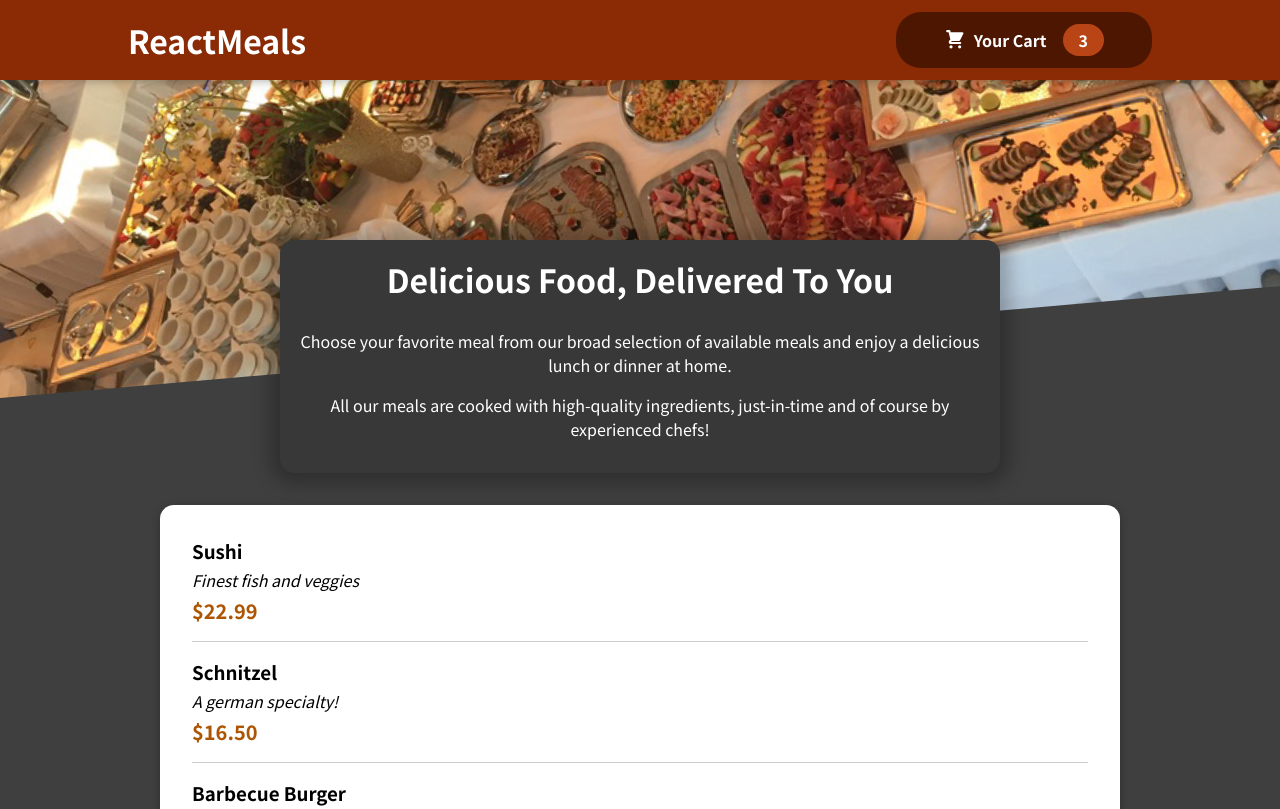
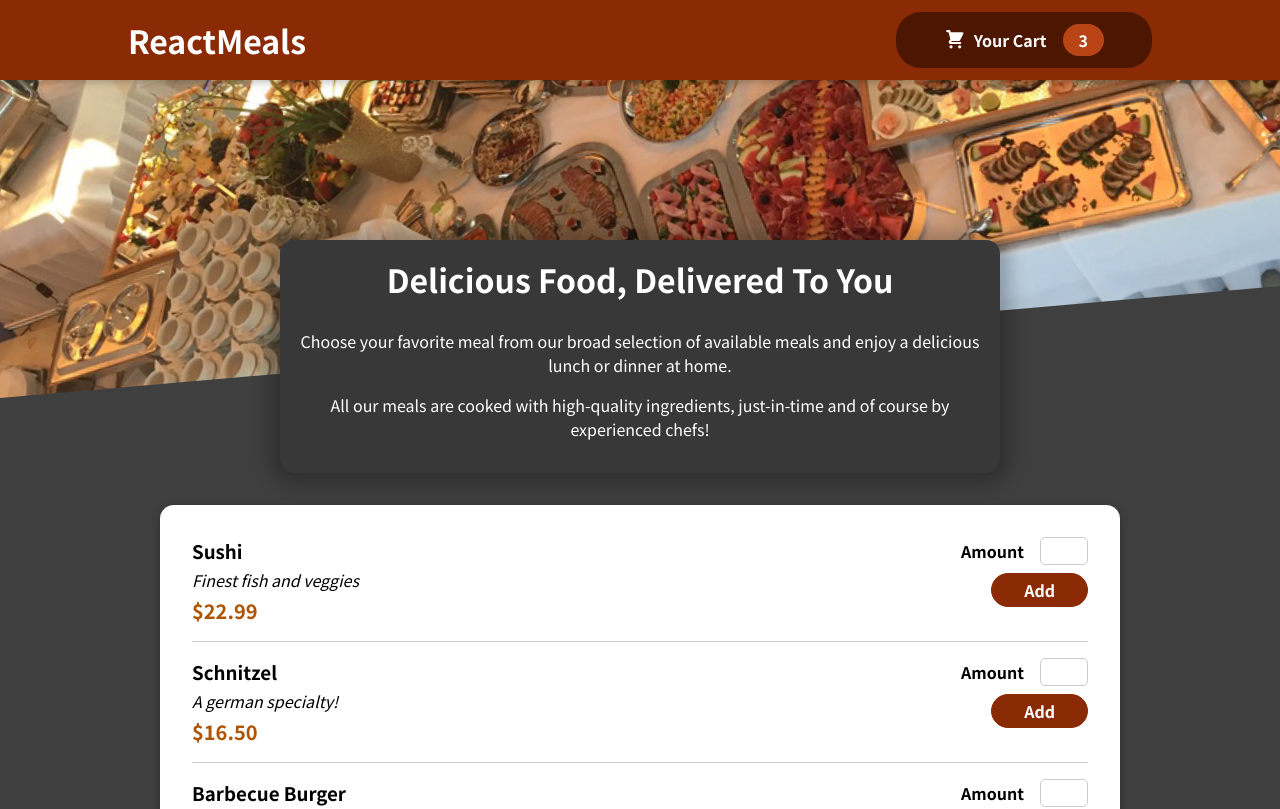
Before and after one commit to YosiKimhi/react-meals, a React (Create React App) app: page / in a window 1280 px wide. Shown: the top 809 px of the page. Built offline with nearby package versions, Linux system fonts and the light colour scheme.

Commit message:
Adding a Form

```diff
--- a/src/components/Meals/MealItem/MealItem.js
+++ b/src/components/Meals/MealItem/MealItem.js
@@ -1,4 +1,5 @@
 import classes from './MealItem.module.css';
+import MealItemForm from './MealItemForm';
 
 const MealItem = (props) => {
   const price = `$${props.price.toFixed(2)}`;
@@ -9,7 +10,7 @@
         <div className={classes.description}>{props.description}</div>
         <div className={classes.price}>{price}</div>
       </div>
-      <div></div>
+      <div><MealItemForm/></div>
     </li>
   );
 };
--- a/src/components/Meals/MealItem/MealItemForm.js
+++ b/src/components/Meals/MealItem/MealItemForm.js
@@ -0,0 +1,23 @@
+import Input from '../../UI/Input';
+import classes from './MealItemForm.module.css';
+
+const MealItemForm = (props) => {
+  return (
+    <form className={classes.form}>
+      <Input
+        label='Amount'
+        input={{
+          id: 'ammount',
+          type: 'number',
+          min: '1',
+          max: '5',
+          step: '1',
+          default: '1',
+        }}
+      />
+      <button>Add</button>
+    </form>
+  );
+};
+
+export default MealItemForm;
--- /dev/null
+++ b/src/components/Meals/MealItem/MealItemForm.module.css
@@ -0,0 +1,20 @@
+.form {
+    text-align: right;
+}
+
+.form button {
+    font: inherit;
+    cursor: pointer;
+    background-color: #8a2b06;
+    border: 1px solid #8a2b06;
+    color: white;
+    padding: 0.25rem 2rem;
+    border-radius: 20px;
+    font-weight: bold;
+}
+
+.form button:hover,
+.form button:active {
+    background-color: #641e03;
+    border-color: #641e03;
+}
--- /dev/null
+++ b/src/components/UI/Input.js
@@ -0,0 +1,12 @@
+import classes from './Input.module.css';
+
+const Input = (props) => {
+  return (
+    <div className={classes.input}>
+      <label htmlFor={props.input.id}>{props.label}</label>
+      <input {...props.input} />
+    </div>
+  );
+};
+
+export default Input;
--- /dev/null
+++ b/src/components/UI/Input.module.css
@@ -0,0 +1,18 @@
+.input {
+    display: flex;
+    align-items: center;
+    margin-bottom: 0.5rem;
+}
+
+.input label {
+    font-weight: bold;
+    margin-right: 1rem;
+}
+
+.input input {
+    width: 3rem;
+    border-radius: 5px;
+    border: 1px solid #ccc;
+    font: inherit;
+    padding-left: 0.5rem;
+}
```
Also changed, not shown: 1 other file (tests, documents, lock files or other folders).
